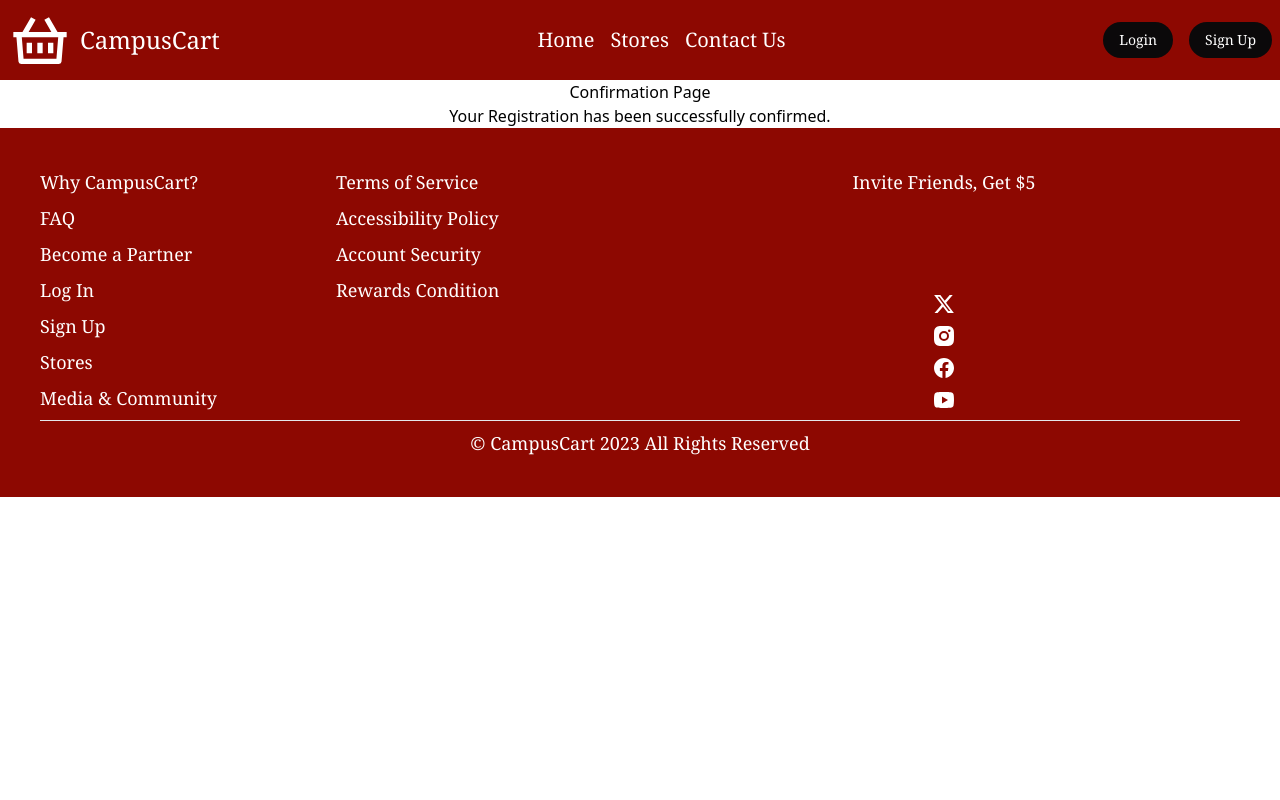
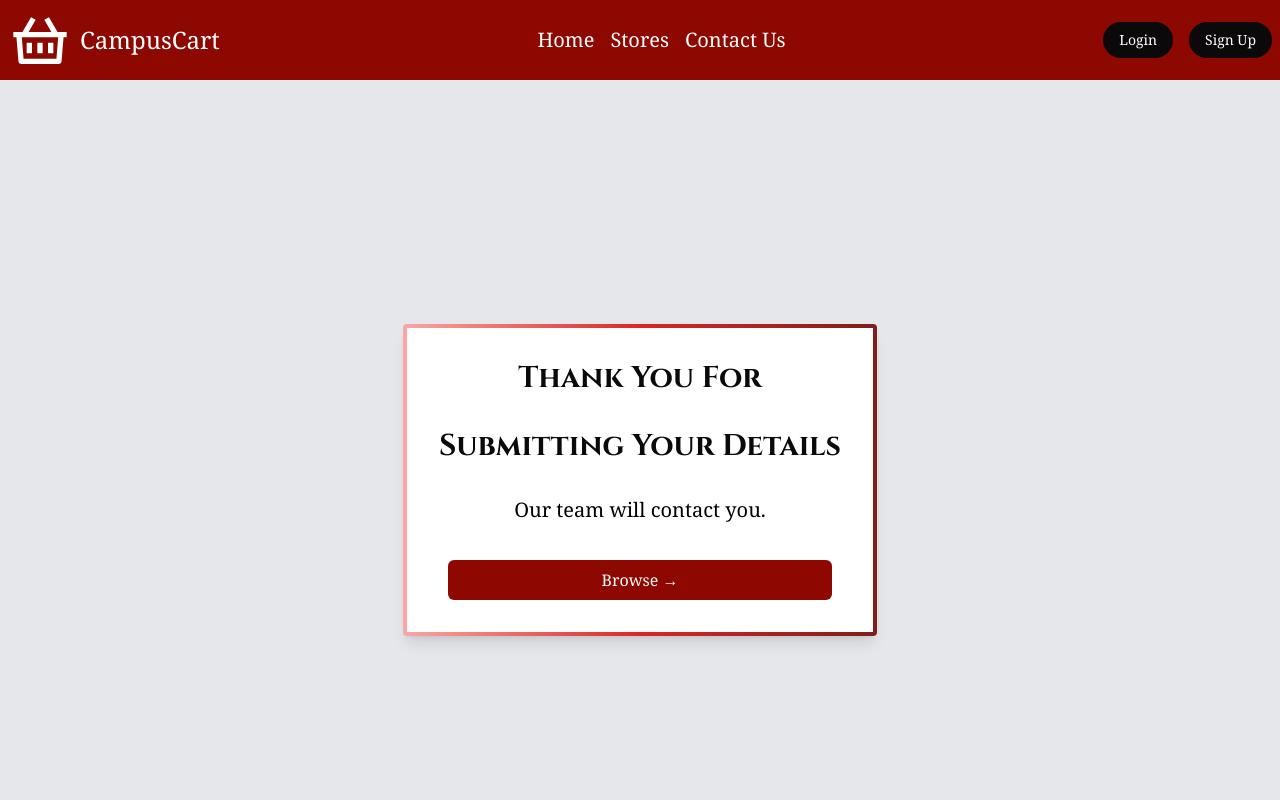
Before and after one commit to hamitsehjal/CampusCart-FRONTEND, a Next.js app: page /confirm-partner in a window 1280 px wide. Shown: the top 800 px of the page. Built offline with nearby package versions, Linux system fonts and the light colour scheme.

Commit message:
confirm partner page added

```diff
--- a/src/pages/confirm-partner.jsx
+++ b/src/pages/confirm-partner.jsx
@@ -1,12 +1,20 @@
 import React from 'react';
 
-const PartnerConfirmation= () => {
+const PartnerConfirmation = () => {
   return (
-    <div className="text-center">
-
-      <h1>Confirmation Page</h1>
-      <p>Your Registration has been successfully confirmed.</p>
-
+    <div className="h-screen flex items-center justify-center bg-gray-200">
+      <div className="p-1 bg-gradient-to-r from-red-300 via-red-600 to-red-900 rounded shadow-lg">
+        <div className="bg-white p-8">
+          <div className="max-w-xl mx-auto text-center">
+            <h2 className="text-3xl text-campus-text font-cinzel mb-8">Thank You For</h2>
+            <h3 className="text-3xl text-campus-text font-cinzel mb-8">Submitting Your Details</h3>
+            <p className="text-xl font-noto_serif font-medium mb-6">Our team will contact you.</p>
+            <a href="/" className="mt-3 inline-block w-96 bg-campus-red text-white font-noto_serif font-medium py-2 px-4 rounded-md hover:bg-campus-accent">
+              Browse →
+            </a>
+          </div>
+        </div>
+      </div>
     </div>
   );
 }
```
